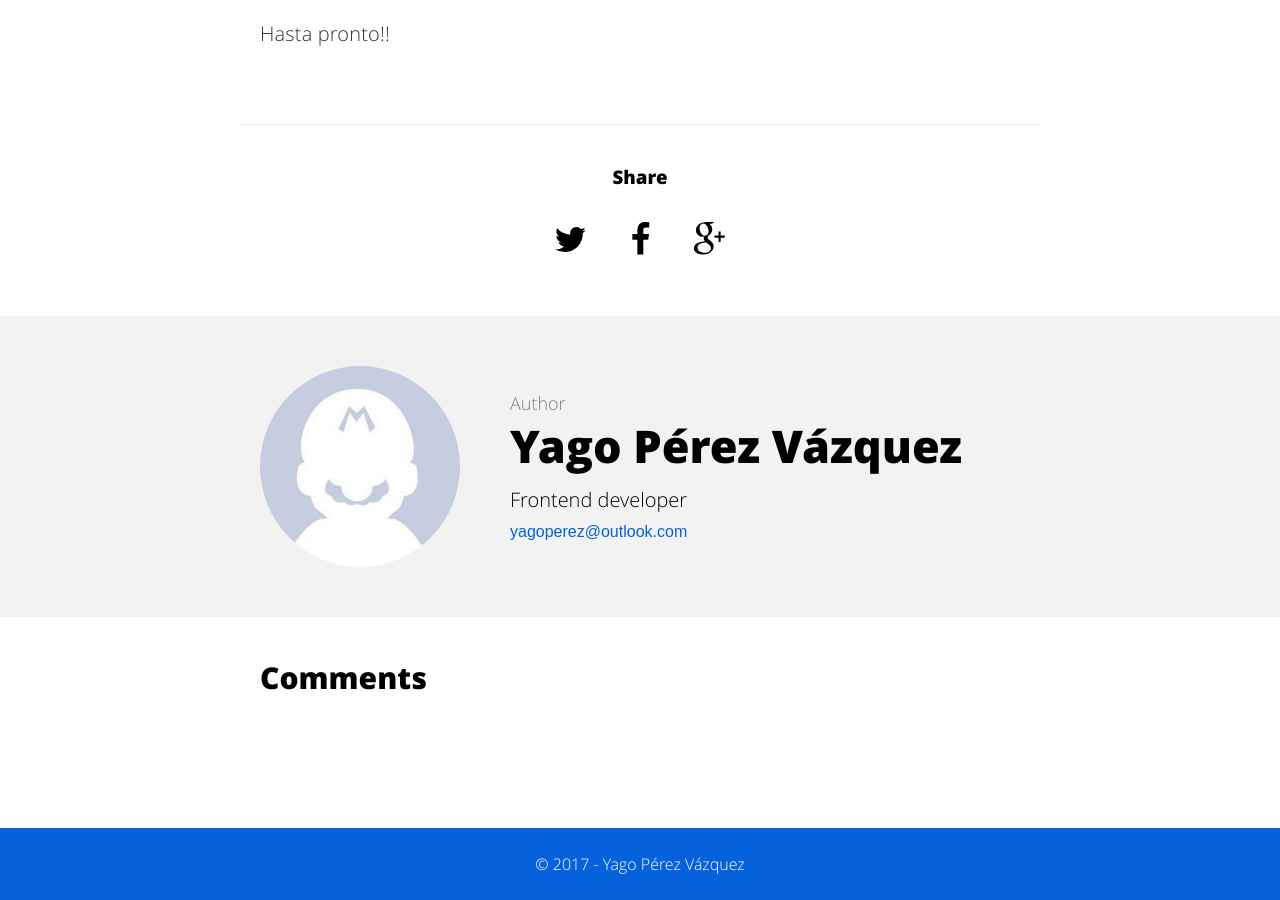
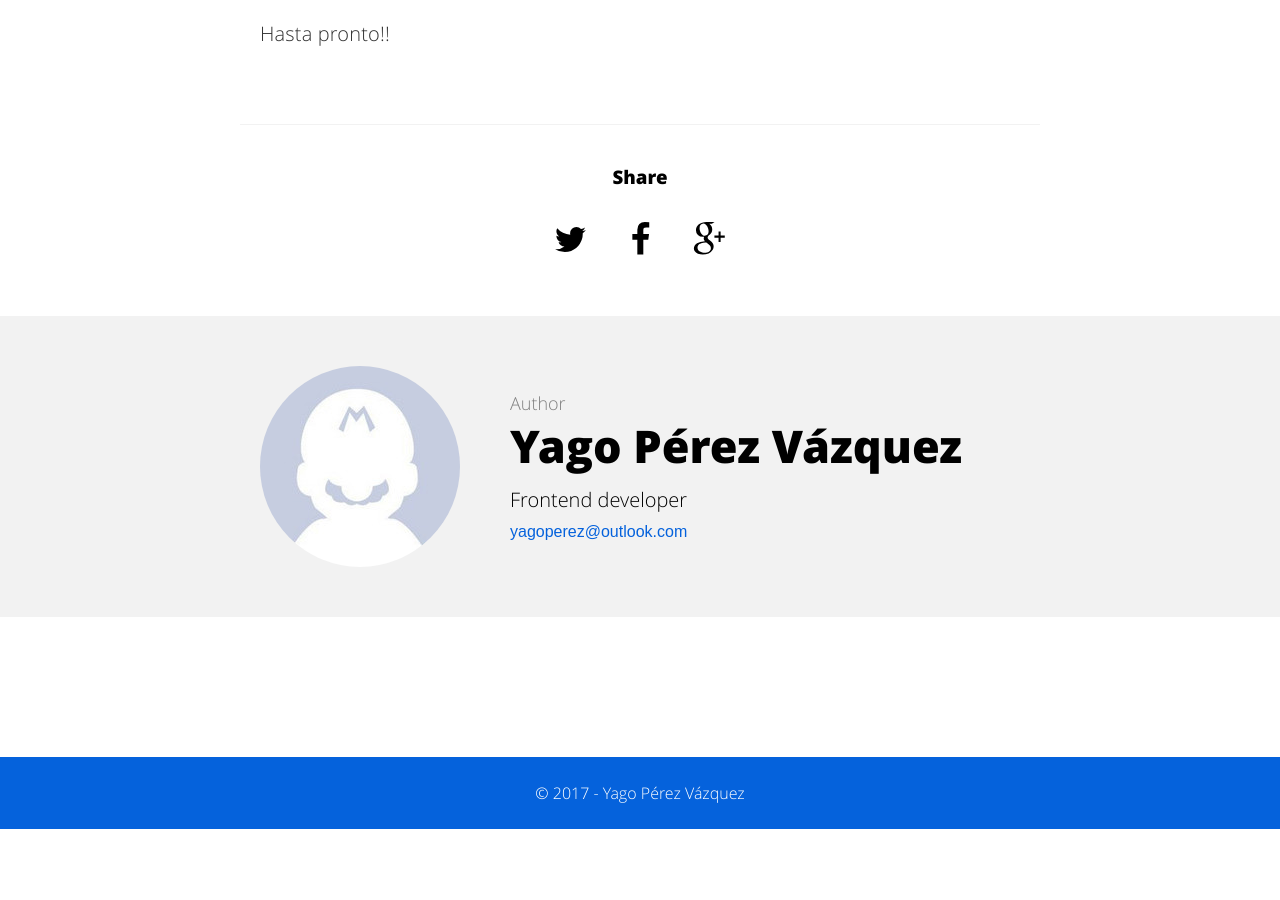
Before and after one commit to yagopv/yagopv.github.io, a Jekyll site: the page built from _posts/2013-12-07-durandalauth2.markdown, in a window 1280 px wide and 900 px high, scrolled down 1476 px. Built offline with Jekyll 4.4.1, drawn with Linux system fonts in a browser that asks for light colours; some web fonts are replaced; comment, search, counter and statistics services are not loaded; after the commit the page ends 2305 px from its top, so only the background shows below that.

Commit message:
updating post

```diff
--- a/_includes/comments.html
+++ b/_includes/comments.html
@@ -1,5 +1,4 @@
 <section class="comments">
-    <h3>Comments</h3>
     <div id="disqus_thread"></div>
 </section>
 <script type="text/javascript">
```
